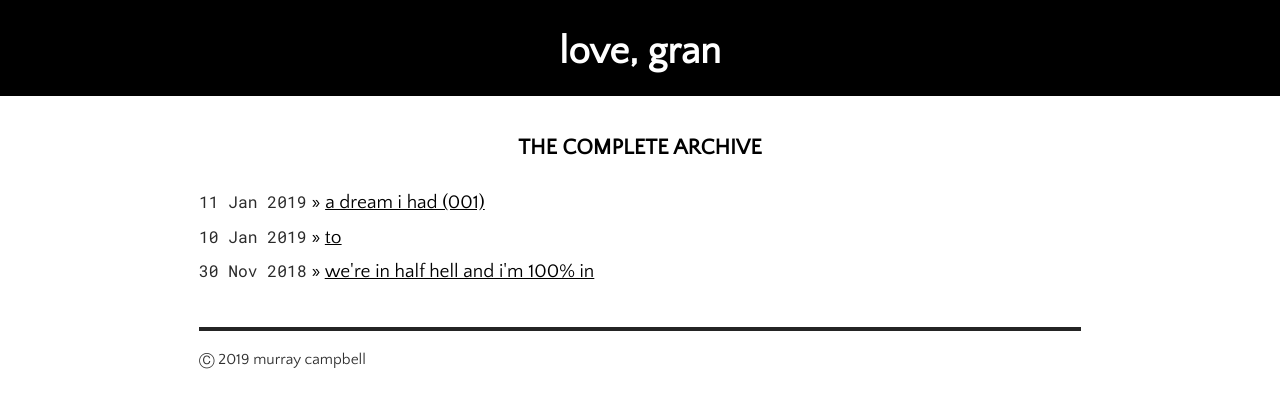
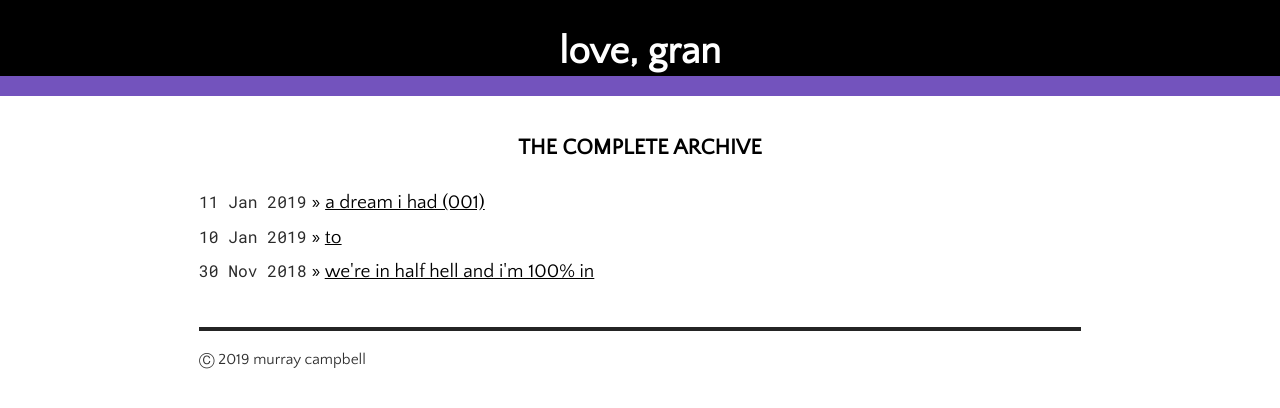
Before and after one commit to campmara/gran, a Jekyll site: the page built from index.html, in a window 1280 px wide. Shown: the top 408 px of the page. Built offline with Jekyll 4.4.1, drawn with Linux system fonts in a browser that asks for light colours.

Commit message:
Update screen.css

```diff
--- a/assets/css/screen.css
+++ b/assets/css/screen.css
@@ -101,8 +101,7 @@ ul.posts {
   background-color: rgb(0, 0, 0);
   color: rgb(255, 255, 255);
   font-weight: bold;
-  border-bottom: 20px;
-  border-bottom-color: rgb(115, 83, 189);
+  border-bottom: 20px solid rgb(115, 83, 189);
 }
 
   .site .title a {
```
